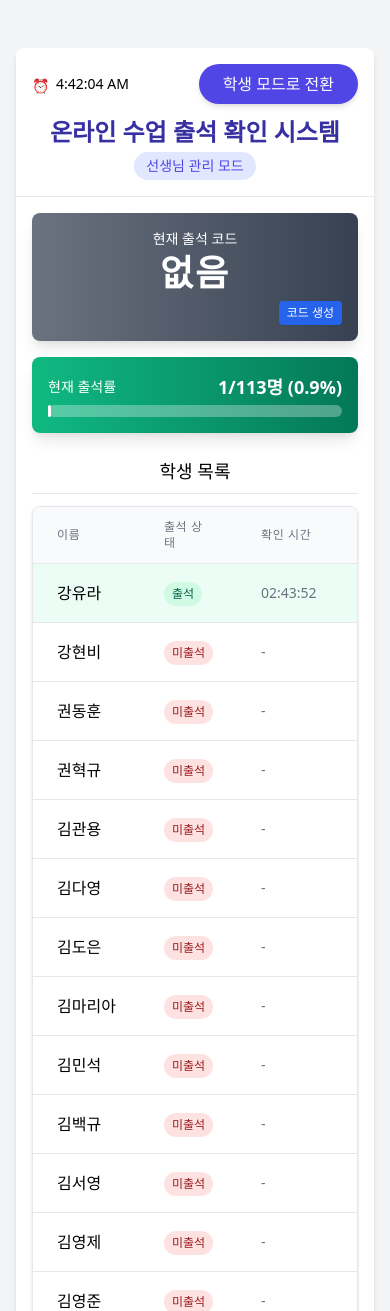
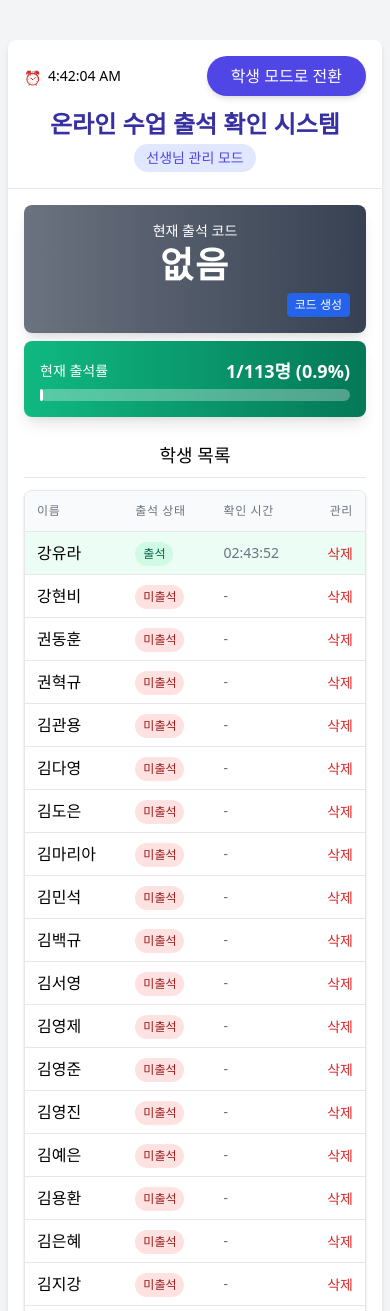
Before and after one commit to jm83-database/attend, a Flask app: page / in a window 390 px wide. Shown: the top 1311 px of the page. Run offline with Flask 2, Linux system fonts and the light colour scheme; some libraries are stand-ins or nearby versions.

Commit message:
학생 목록 테이블 3초 자동 업데이트 기능 추가, 모바일 환경 UI 최적화

```diff
--- a/static/js/main.js
+++ b/static/js/main.js
@@ -117,8 +117,14 @@
       fetchCode(); // 코드 상태 1초마다 갱신
     }, 1000);
 
+    // 3초마다 학생 목록 새로고침 - 학생 출석 현황을 자동으로 반영
+    const studentsInterval = setInterval(() => {
+      fetchStudents();
+    }, 3000);
+
     return () => {
       clearInterval(timeInterval);
+      clearInterval(studentsInterval);
     };
   }, []);
 
@@ -155,13 +161,16 @@
       const data = await response.json();
 
       if (response.ok) {
-        fetchStudents(); // 학생 목록 새로고침
+        // 성공 시 입력 필드 초기화
         setStudentName('');
         setStudentCode('');
         setStudentPassword('');  // 비밀번호 초기화
+
+        // 성공 메시지 표시
+        setMessage(`${data.message} \n출석이 성공적으로 등록되었습니다.`);
+      } else {
+        setMessage(data.message || '출석 확인 실패');
       }
-
-      setMessage(data.message);
     } catch (error) {
       console.error('Error confirming attendance:', error);
       setMessage('서버 오류가 발생했습니다.');
@@ -412,7 +421,7 @@
   };
 
   return (
-    <div className="w-full max-w-4xl mx-auto p-4">
+    <div className="w-full max-w-4xl mx-auto p-2 sm:p-4">
       {/* 선생님 비밀번호 확인 모달 */}
       {showTeacherModal && (
         <div className="fixed inset-0 bg-black bg-opacity-50 flex items-center justify-center z-10">
@@ -520,25 +529,25 @@
             {deletedStudents.length === 0 ? (
               <p className="text-gray-600">삭제된 학생이 없습니다.</p>
             ) : (
-              <div className="overflow-auto max-h-96">
+              <div className="overflow-x-auto max-h-96">
                 <table className="min-w-full divide-y divide-gray-200">
                   <thead className="bg-gray-50">
                     <tr>
-                      <th className="px-6 py-3 text-left text-xs font-medium text-gray-500 uppercase tracking-wider">ID</th>
-                      <th className="px-6 py-3 text-left text-xs font-medium text-gray-500 uppercase tracking-wider">이름</th>
-                      <th className="px-6 py-3 text-left text-xs font-medium text-gray-500 uppercase tracking-wider">삭제 시간</th>
-                      <th className="px-6 py-3 text-left text-xs font-medium text-gray-500 uppercase tracking-wider">작업</th>
+                      <th className="px-3 sm:px-6 py-3 text-left text-xs font-medium text-gray-500 uppercase tracking-wider">ID</th>
+                      <th className="px-3 sm:px-6 py-3 text-left text-xs font-medium text-gray-500 uppercase tracking-wider">이름</th>
+                      <th className="px-3 sm:px-6 py-3 text-left text-xs font-medium text-gray-500 uppercase tracking-wider">삭제 시간</th>
+                      <th className="px-3 sm:px-6 py-3 text-left text-xs font-medium text-gray-500 uppercase tracking-wider">작업</th>
                     </tr>
                   </thead>
                   <tbody className="bg-white divide-y divide-gray-200">
                     {deletedStudents.map(student => (
                       <tr key={student.id}>
-                        <td className="px-6 py-4 whitespace-nowrap">{student.id}</td>
-                        <td className="px-6 py-4 whitespace-nowrap">{student.name}</td>
-                        <td className="px-6 py-4 whitespace-nowrap text-sm text-gray-500">
+                        <td className="px-3 sm:px-6 py-2 sm:py-4 whitespace-nowrap">{student.id}</td>
+                        <td className="px-3 sm:px-6 py-2 sm:py-4 whitespace-nowrap">{student.name}</td>
+                        <td className="px-3 sm:px-6 py-2 sm:py-4 whitespace-nowrap text-sm text-gray-500">
                           {student.deleted_at || '-'}
                         </td>
-                        <td className="px-6 py-4 whitespace-nowrap">
+                        <td className="px-3 sm:px-6 py-2 sm:py-4 whitespace-nowrap">
                           <button
                             onClick={() => restoreStudent(student.id)}
                             className="text-blue-600 hover:text-blue-800 text-sm"
@@ -565,7 +574,7 @@
         </div>
       )}
 
-      <div className="bg-white rounded-lg shadow-md overflow-hidden">
+      <div className="bg-white rounded-lg shadow-md overflow-hidden max-w-full">
         <div className="p-4 border-b">
           <div className="flex justify-between items-center mb-3">
             <div className="text-sm flex items-center gap-2">
@@ -643,15 +652,17 @@
                 출석 확인
               </button>
               {message && (
-                <div className={`mt-2 p-2 rounded text-center ${message.includes('확인') ? 'bg-green-100 text-green-800' : 'bg-red-100 text-red-800'}`}>
-                  {message}
+                <div className={`mt-2 p-3 rounded text-center ${message.includes('성공') || message.includes('확인') ? 'bg-green-100 text-green-800 font-medium' : 'bg-red-100 text-red-800'}`}>
+                  {message.split('\n').map((line, index) => (
+                    <p key={index}>{line}</p>
+                  ))}
                 </div>
               )}
             </div>
           ) : (
             <div className="space-y-6">
               {/* 출석 코드와 출석률을 나란히 배치하는 카드 디자인 */}
-              <div className="grid grid-cols-1 md:grid-cols-2 gap-4 mb-2">
+              <div className="grid grid-cols-1 md:grid-cols-2 gap-2 sm:gap-4 mb-2">
                 {/* 출석 코드 카드 */}
                 <div className={`bg-gradient-to-r ${codeIsValid ? 'from-blue-500 to-blue-700' : codeIsExpired ? 'from-red-500 to-red-700' : 'from-gray-500 to-gray-700'} p-4 rounded-lg shadow-lg text-center text-white`}>
                   <div className="text-sm font-medium mb-1">현재 출석 코드</div>
@@ -701,29 +712,29 @@
                   학생 목록
                 </h3>
 
-                <div className="border rounded-lg overflow-hidden shadow">
+                <div className="border rounded-lg overflow-x-auto shadow">
                   <table className="min-w-full divide-y divide-gray-200">
                     <thead className="bg-gray-50">
                       <tr>
-                        <th className="px-6 py-3 text-left text-xs font-medium text-gray-500 uppercase tracking-wider">이름</th>
-                        <th className="px-6 py-3 text-left text-xs font-medium text-gray-500 uppercase tracking-wider">출석 상태</th>
-                        <th className="px-6 py-3 text-left text-xs font-medium text-gray-500 uppercase tracking-wider">확인 시간</th>
-                        <th className="px-6 py-3 text-right text-xs font-medium text-gray-500 uppercase tracking-wider">관리</th>
+                        <th className="px-3 sm:px-6 py-3 text-left text-xs font-medium text-gray-500 uppercase tracking-wider">이름</th>
+                        <th className="px-3 sm:px-6 py-3 text-left text-xs font-medium text-gray-500 uppercase tracking-wider">출석 상태</th>
+                        <th className="px-3 sm:px-6 py-3 text-left text-xs font-medium text-gray-500 uppercase tracking-wider">확인 시간</th>
+                        <th className="px-3 sm:px-6 py-3 text-right text-xs font-medium text-gray-500 uppercase tracking-wider">관리</th>
                       </tr>
                     </thead>
                     <tbody className="bg-white divide-y divide-gray-200">
                       {students.map(student => (
                         <tr key={student.id} className={student.present ? "bg-green-50" : ""}>
-                          <td className="px-6 py-4 whitespace-nowrap font-medium">{student.name}</td>
-                          <td className="px-6 py-4 whitespace-nowrap">
+                          <td className="px-3 sm:px-6 py-2 sm:py-4 whitespace-nowrap font-medium">{student.name}</td>
+                          <td className="px-3 sm:px-6 py-2 sm:py-4 whitespace-nowrap">
                             <span className={`inline-flex px-2 py-1 text-xs rounded-full ${student.present ? 'bg-green-100 text-green-800' : 'bg-red-100 text-red-800'}`}>
                               {student.present ? '출석' : '미출석'}
                             </span>
                           </td>
-                          <td className="px-6 py-4 whitespace-nowrap text-sm text-gray-500">
+                          <td className="px-3 sm:px-6 py-2 sm:py-4 whitespace-nowrap text-sm text-gray-500">
                             {student.timestamp || '-'}
                           </td>
-                          <td className="px-6 py-4 whitespace-nowrap text-right">
+                          <td className="px-3 sm:px-6 py-2 sm:py-4 whitespace-nowrap text-right">
                             <button
                               onClick={() => openDeleteModal(student)}
                               className="text-red-600 hover:text-red-800 text-sm hover:underline"
@@ -740,45 +751,45 @@
               <div className="mt-8">
                 <h3 className="text-lg font-medium mb-4 text-center">관리 기능</h3>
 
-                <div className="grid grid-cols-1 sm:grid-cols-2 md:grid-cols-4 gap-3">
+                <div className="grid grid-cols-2 md:grid-cols-4 gap-2 sm:gap-3">
                   <button
                     onClick={resetAttendance}
-                    className="flex flex-col items-center justify-center p-4 bg-white border border-gray-200 rounded-lg shadow-sm hover:bg-red-50 hover:border-red-200 transition-all"
+                    className="flex flex-col items-center justify-center p-2 sm:p-4 bg-white border border-gray-200 rounded-lg shadow-sm hover:bg-red-50 hover:border-red-200 transition-all"
                   >
-                    <svg xmlns="http://www.w3.org/2000/svg" className="h-6 w-6 mb-2 text-red-600" fill="none" viewBox="0 0 24 24" stroke="currentColor">
+                    <svg xmlns="http://www.w3.org/2000/svg" className="h-5 w-5 sm:h-6 sm:w-6 mb-1 sm:mb-2 text-red-600" fill="none" viewBox="0 0 24 24" stroke="currentColor">
                       <path strokeLinecap="round" strokeLinejoin="round" strokeWidth={2} d="M4 4v5h.582m15.356 2A8.001 8.001 0 004.582 9m0 0H9m11 11v-5h-.581m0 0a8.003 8.003 0 01-15.357-2m15.357 2H15" />
                     </svg>
-                    <span className="text-sm font-medium">출석부 초기화</span>
+                    <span className="text-xs sm:text-sm font-medium">출석부 초기화</span>
                   </button>
 
                   <button
                     onClick={downloadAttendanceCSV}
-                    className="flex flex-col items-center justify-center p-4 bg-white border border-gray-200 rounded-lg shadow-sm hover:bg-green-50 hover:border-green-200 transition-all"
+                    className="flex flex-col items-center justify-center p-2 sm:p-4 bg-white border border-gray-200 rounded-lg shadow-sm hover:bg-green-50 hover:border-green-200 transition-all"
                   >
-                    <svg xmlns="http://www.w3.org/2000/svg" className="h-6 w-6 mb-2 text-green-600" fill="none" viewBox="0 0 24 24" stroke="currentColor">
+                    <svg xmlns="http://www.w3.org/2000/svg" className="h-5 w-5 sm:h-6 sm:w-6 mb-1 sm:mb-2 text-green-600" fill="none" viewBox="0 0 24 24" stroke="currentColor">
                       <path strokeLinecap="round" strokeLinejoin="round" strokeWidth={2} d="M4 16v1a3 3 0 003 3h10a3 3 0 003-3v-1m-4-4l-4 4m0 0l-4-4m4 4V4" />
                     </svg>
-                    <span className="text-sm font-medium">출석부 CSV 다운로드</span>
+                    <span className="text-xs sm:text-sm font-medium">출석부 다운로드</span>
                   </button>
 
                   <button
                     onClick={downloadStudentPasswords}
-                    className="flex flex-col items-center justify-center p-4 bg-white border border-gray-200 rounded-lg shadow-sm hover:bg-yellow-50 hover:border-yellow-200 transition-all"
+                    className="flex flex-col items-center justify-center p-2 sm:p-4 bg-white border border-gray-200 rounded-lg shadow-sm hover:bg-yellow-50 hover:border-yellow-200 transition-all"
                   >
-                    <svg xmlns="http://www.w3.org/2000/svg" className="h-6 w-6 mb-2 text-yellow-600" fill="none" viewBox="0 0 24 24" stroke="currentColor">
+                    <svg xmlns="http://www.w3.org/2000/svg" className="h-5 w-5 sm:h-6 sm:w-6 mb-1 sm:mb-2 text-yellow-600" fill="none" viewBox="0 0 24 24" stroke="currentColor">
                       <path strokeLinecap="round" strokeLinejoin="round" strokeWidth={2} d="M12 15v2m-6 4h12a2 2 0 002-2v-6a2 2 0 00-2-2H6a2 2 0 00-2 2v6a2 2 0 002 2zm10-10V7a4 4 0 00-8 0v4h8z" />
                     </svg>
-                    <span className="text-sm font-medium">학생 비밀번호 다운로드</span>
+                    <span className="text-xs sm:text-sm font-medium">비밀번호 다운로드</span>
                   </button>
 
                   <button
                     onClick={() => { openTeacherModal('viewDeletedStudents'); }}
-                    className="flex flex-col items-center justify-center p-4 bg-white border border-gray-200 rounded-lg shadow-sm hover:bg-purple-50 hover:border-purple-200 transition-all"
+                    className="flex flex-col items-center justify-center p-2 sm:p-4 bg-white border border-gray-200 rounded-lg shadow-sm hover:bg-purple-50 hover:border-purple-200 transition-all"
                   >
-                    <svg xmlns="http://www.w3.org/2000/svg" className="h-6 w-6 mb-2 text-purple-600" fill="none" viewBox="0 0 24 24" stroke="currentColor">
+                    <svg xmlns="http://www.w3.org/2000/svg" className="h-5 w-5 sm:h-6 sm:w-6 mb-1 sm:mb-2 text-purple-600" fill="none" viewBox="0 0 24 24" stroke="currentColor">
                       <path strokeLinecap="round" strokeLinejoin="round" strokeWidth={2} d="M12 4.354a4 4 0 110 5.292M15 21H3v-1a6 6 0 0112 0v1zm0 0h6v-1a6 6 0 00-9-5.197M13 7a4 4 0 11-8 0 4 4 0 018 0z" />
                     </svg>
-                    <span className="text-sm font-medium">삭제된 학생 목록</span>
+                    <span className="text-xs sm:text-sm font-medium">삭제된 학생</span>
                   </button>
                 </div>
               </div>
--- a/templates/index.html
+++ b/templates/index.html
@@ -2,7 +2,7 @@
 <html lang="ko">
 <head>
     <meta charset="UTF-8">
-    <meta name="viewport" content="width=device-width, initial-scale=1.0">
+    <meta name="viewport" content="width=device-width, initial-scale=1.0, maximum-scale=1.0, user-scalable=no, shrink-to-fit=no">
     <title>온라인 수업 출석 확인 시스템</title>
     <link rel="icon" href="{{ url_for('static', filename='profile.png') }}" type="image/png">
     <link rel="shortcut icon" href="{{ url_for('static', filename='profile.png') }}" type="image/png">
```
Also changed, not shown: README.md.
